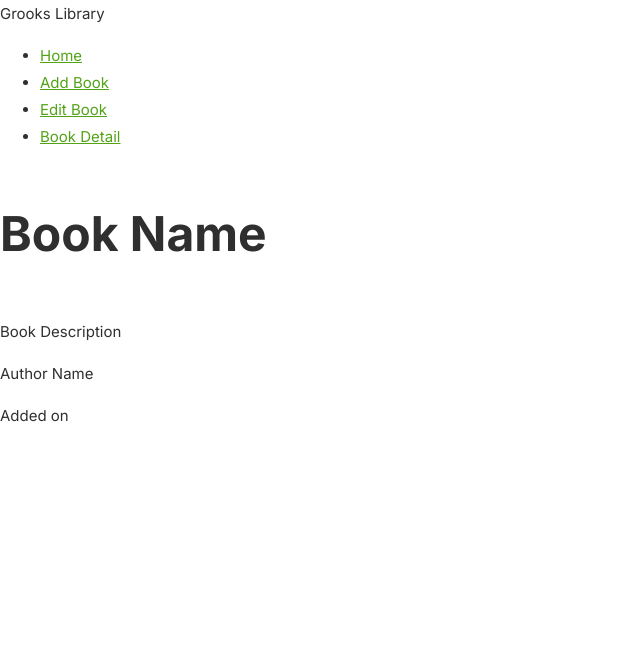
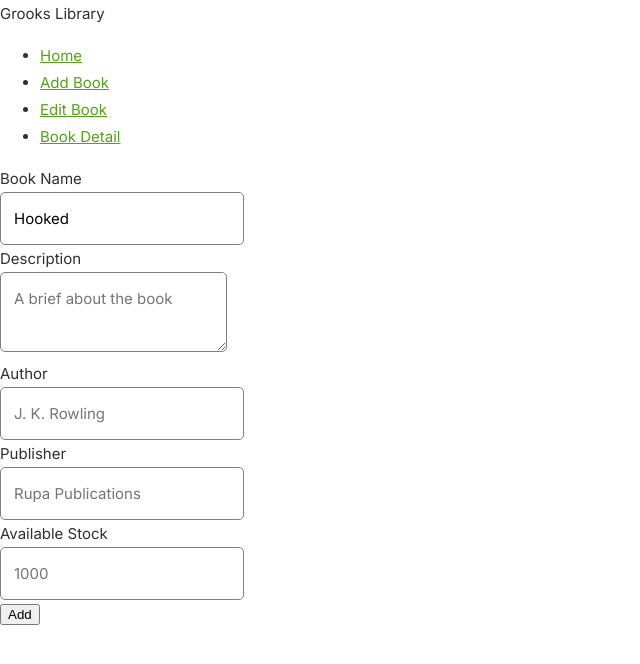
Before and after one commit to DevangMstryls/Grooks-Library, a React (Create React App) app: page /add in a window 1280 px wide. Shown: the top 664 px of the page, without its empty margins (0-640 px from the left). Built offline with nearby package versions, Linux system fonts and the light colour scheme.

Commit message:
master: made the add update form component and made associated changes

```diff
--- a/src/components/books/AddUpdateBook.tsx
+++ b/src/components/books/AddUpdateBook.tsx
@@ -2,6 +2,11 @@ import React, {useEffect} from "react";
 import {connect} from "react-redux";
 import {APP_STATE, BooksState} from "../../core/types/stateTypes";
 import {useLocation, useParams} from "react-router";
+import {FieldError, useForm} from "react-hook-form";
+import {MSGS} from "../../core/constants";
+import TextField from "../form/TextField";
+import TextareaField from "../form/TextareaField";
+import NumberField from "../form/NumberField";
 
 
 const mapStateToProps = (state: APP_STATE) => {
@@ -13,6 +18,36 @@ const mapStateToProps = (state: APP_STATE) => {
 type AddUpdateBookProps = {
     books: BooksState,
 } & any
+
+const formFields = {
+    name: 'name',
+    description: 'description',
+    author: 'author',
+    publisher: 'publisher',
+    availableStock: 'availableStock',
+};
+
+const initialValues = {
+    [formFields.name]: 'Hooked',
+    [formFields.description]: '',
+    [formFields.author]: '',
+    [formFields.publisher]: '',
+    [formFields.availableStock]: '',
+};
+
+const getErrorMessage = (e: FieldError | undefined): string => {
+    if (!e) return '';
+
+    const fieldName = e.ref?.name;
+    if (fieldName) {
+        const message = MSGS[fieldName]?.[e.type];
+        if (message) {
+            return message;
+        }
+    }
+
+    return '';
+};
 
 const AddUpdateBook = (props: AddUpdateBookProps) => {
 
@@ -32,23 +67,109 @@ const AddUpdateBook = (props: AddUpdateBookProps) => {
     else if (location.pathname.includes('/edit'))
         mode = 'edit';
 
-    // TODO: add form with default values
+    const {
+        register,
+        handleSubmit,
+        formState: {
+            errors,
+            touchedFields,
+        },
+    } = useForm();
+
+    const onSubmit = (data: any) => {
+        // TODO: set field as touched
+    };
+
+    const getBook = () => {
+        // TODO: fetch book
+    };
 
     // EFFECTS
 
     useEffect(() => {
         if (mode === 'edit' && !book) {
-            // TODO: fetch book
+            getBook();
         }
     }, []);
 
     return (
-        <div>
-            <h3>Book Name</h3>
-            <p>Book Description</p>
-            <p>Author Name</p>
-            <p>Added on</p>
-        </div>
+        <form onSubmit={handleSubmit(onSubmit)}>
+            {/* name */}
+            <TextField
+                label={'Book Name'}
+                placeholder={'To kill a mocking bird'}
+                name={formFields.name}
+                defaultValue={initialValues[formFields.name]}
+                touched={touchedFields[formFields.name]}
+                error={getErrorMessage(errors[formFields.name])}
+                register={register}
+                rules={{
+                    required: true,
+                }}
+            />
+
+            {/* description */}
+            <TextareaField
+                label={'Description'}
+                placeholder={'A brief about the book'}
+                name={formFields.description}
+                defaultValue={initialValues[formFields.description]}
+                touched={touchedFields[formFields.description]}
+                error={getErrorMessage(errors[formFields.description])}
+                register={register}
+                rules={{
+                    required: true,
+                }}
+            />
+
+            {/* author */}
+            <TextField
+                label={'Author'}
+                placeholder={'J. K. Rowling'}
+                name={formFields.author}
+                defaultValue={initialValues[formFields.author]}
+                touched={touchedFields[formFields.author]}
+                error={getErrorMessage(errors[formFields.author])}
+                register={register}
+                rules={{
+                    required: true,
+                }}
+            />
+
+            {/* publisher */}
+            <TextField
+                label={'Publisher'}
+                placeholder={'Rupa Publications'}
+                name={formFields.publisher}
+                defaultValue={initialValues[formFields.publisher]}
+                touched={touchedFields[formFields.publisher]}
+                error={getErrorMessage(errors[formFields.publisher])}
+                register={register}
+                rules={{
+                    required: true,
+                }}
+            />
+
+            {/* available stock */}
+            <NumberField
+                label={'Available Stock'}
+                placeholder={'1000'}
+                name={formFields.availableStock}
+                defaultValue={initialValues[formFields.availableStock]}
+                touched={touchedFields[formFields.availableStock]}
+                error={getErrorMessage(errors[formFields.availableStock])}
+                register={register}
+                rules={{
+                    required: true,
+                    valueAsNumber: true,
+                    min: 0,
+                }}
+            />
+
+            <div>
+                <button type="submit">{mode === 'edit' ? 'Update' : 'Add'}</button>
+            </div>
+        </form>
     );
 };
 
--- a/src/core/constants.ts
+++ b/src/core/constants.ts
@@ -3,3 +3,23 @@ export const ACTION_TYPES = {
     UPDATE_BOOK: 'UPDATE_BOOK',
     SET_BOOKS: 'SET_BOOKS',
 };
+
+export const MSGS: {[field: string]: any} = {
+    name: {
+        required: 'Required',
+        minLength: 'Min Length is 2',
+    },
+    description: {
+        required: 'Required',
+    },
+    author: {
+        required: 'Required',
+    },
+    publisher: {
+        required: 'Required',
+    },
+    availableStock: {
+        required: 'Required',
+        min: 'Minimum available stock should be more than or equal 0',
+    },
+};
--- a/src/core/types/types.ts
+++ b/src/core/types/types.ts
@@ -8,6 +8,6 @@ export type Book = {
     description: string,
     author: string,
     publisher: string,
-    added_on: string,
+    addedOn: string,
     availableStock: number,
 };
```
